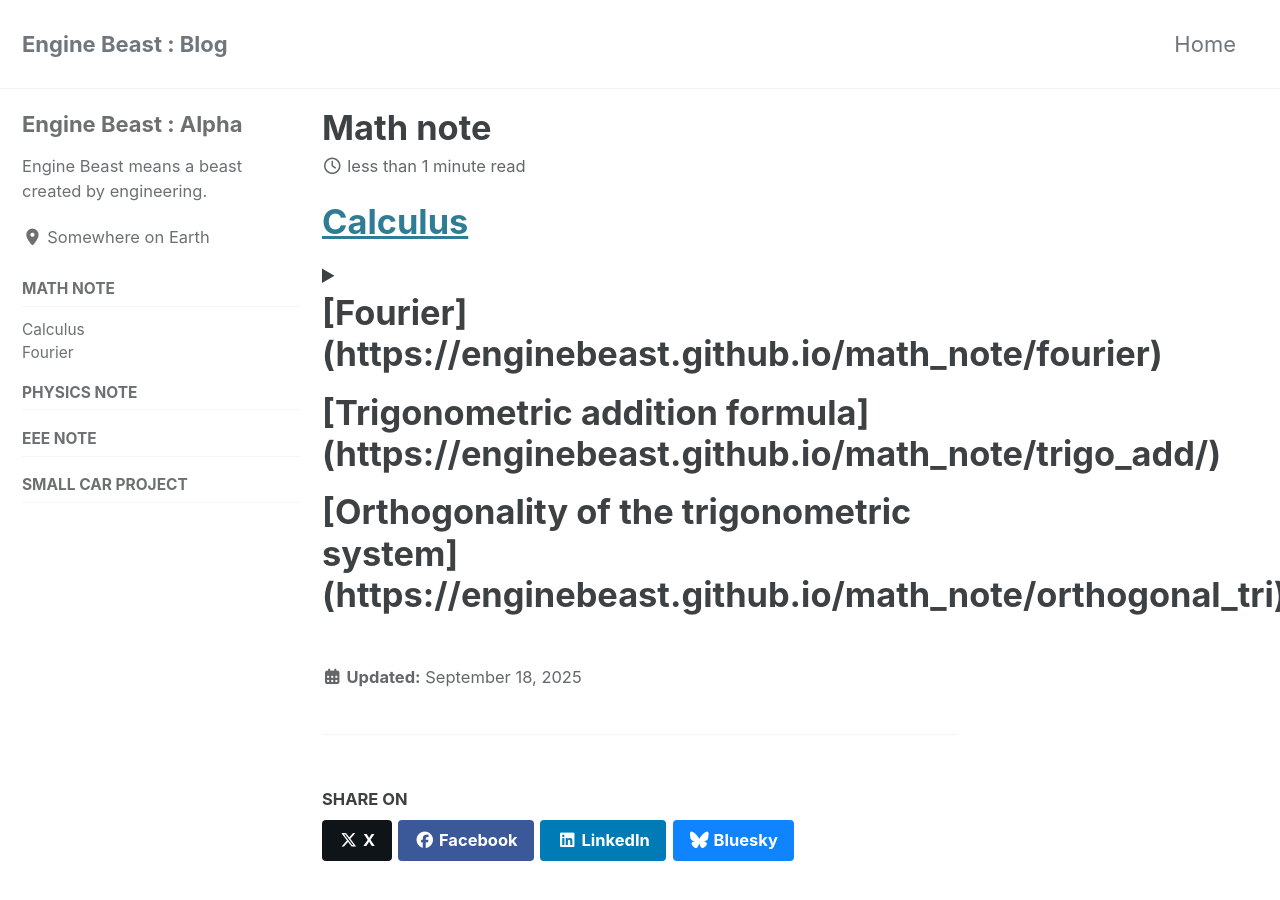
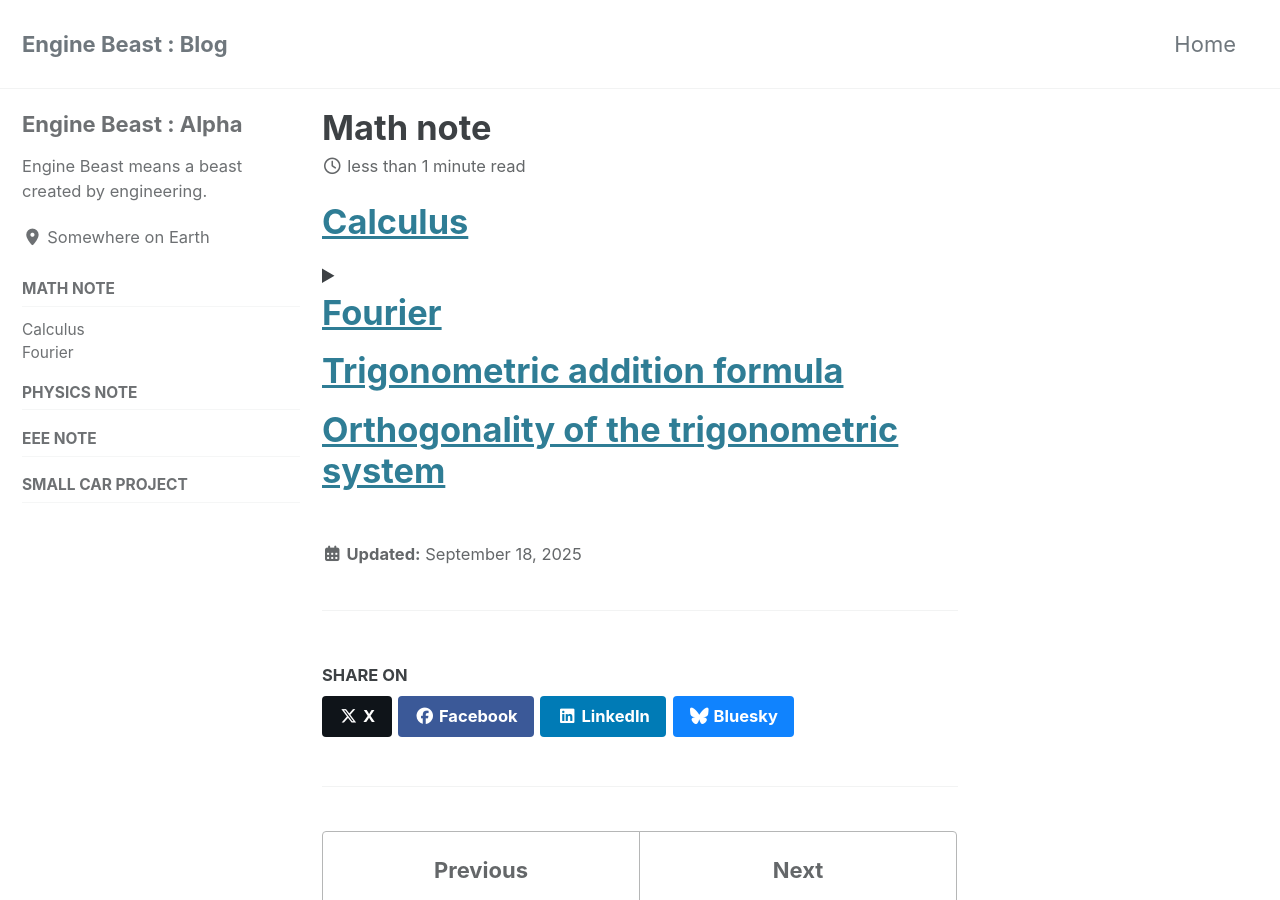
Before and after one commit to enginebeast/enginebeast.github.io, a Jekyll site: the page built from _posts/2025-09-18-math_note.html, in a window 1280 px wide and 900 px high. Built offline with Jekyll 4.4.1, drawn with Linux system fonts in a browser that asks for light colours; cached includes are drawn as plain includes.

Commit message:
Edit subheadings

```diff
--- a/_posts/2025-09-18-math_note.html
+++ b/_posts/2025-09-18-math_note.html
@@ -5,14 +5,14 @@ title: Math note
 <h1><a href = "https://enginebeast.github.io/math_note/calculus">Calculus</a></h1>
 
 <details>
-<summary><h1>[Fourier](https://enginebeast.github.io/math_note/fourier)</h1></summary>
-- [2 Pi period Fourier series](https://enginebeast.github.io/math_note/2pi_fourier_series)
+    <summary><h1><a href="https://enginebeast.github.io/math_note/fourier">Fourier</a></h1></summary>
+    - <a href="https://enginebeast.github.io/math_note/2pi_fourier_series">2 Pi period Fourier series</a>
 
-- [Arbitrary period T Fourier series](https://enginebeast.github.io/math_note/Tperiod_fourier_series)
+    - <a href="https://enginebeast.github.io/math_note/Tperiod_fourier_series"> period T Fourier series</a>
 
-- [Exponential Fourier series](https://enginebeast.github.io/math_note/exponential_fourier)
+    - <a href="https://enginebeast.github.io/math_note/exponential_fourier">Exponential Fourier series</a>
 </details>
 
-<h1>[Trigonometric addition formula](https://enginebeast.github.io/math_note/trigo_add/)</h1>
+<h1><a href="https://enginebeast.github.io/math_note/trigo_add/">Trigonometric addition formula</a></h1>
 
-<h1>[Orthogonality of the trigonometric system](https://enginebeast.github.io/math_note/orthogonal_tri)</h1>
+<h1><a href="https://enginebeast.github.io/math_note/orthogonal_tri">Orthogonality of the trigonometric system</a></h1>
```
